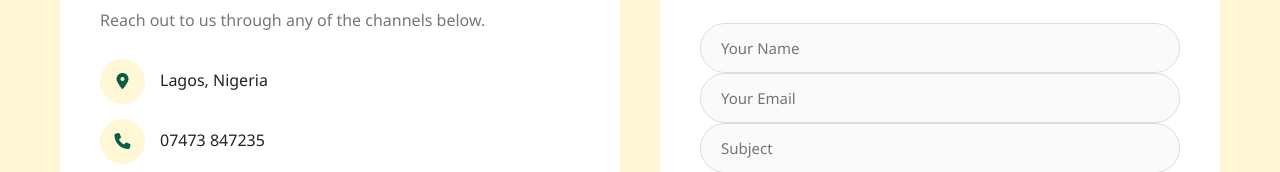
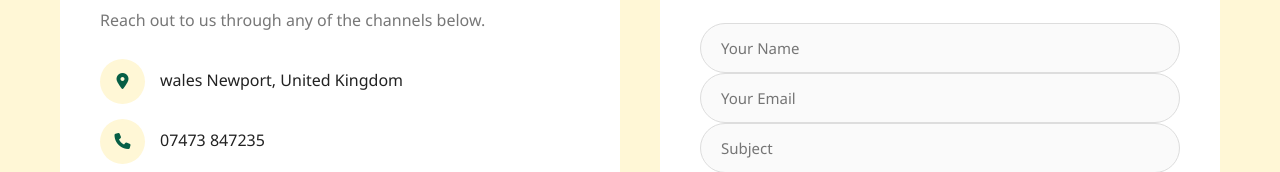
Before and after one commit to cohzyweb/Imanigifts-Logistics, a plain HTML site: page contact.html in a window 1280 px wide. Shown: the part 525-697 px from the top of the page. Drawn offline with Linux system fonts and the light colour scheme.

Commit message:
Update contact.html

```diff
--- a/contact.html
+++ b/contact.html
@@ -58,7 +58,7 @@
 
             <div class="info-item">
                 <i class="fas fa-location-dot"></i>
-                <span>Lagos, Nigeria</span>
+                <span>wales Newport, United Kingdom</span>
             </div>
 
             <div class="info-item">
```
